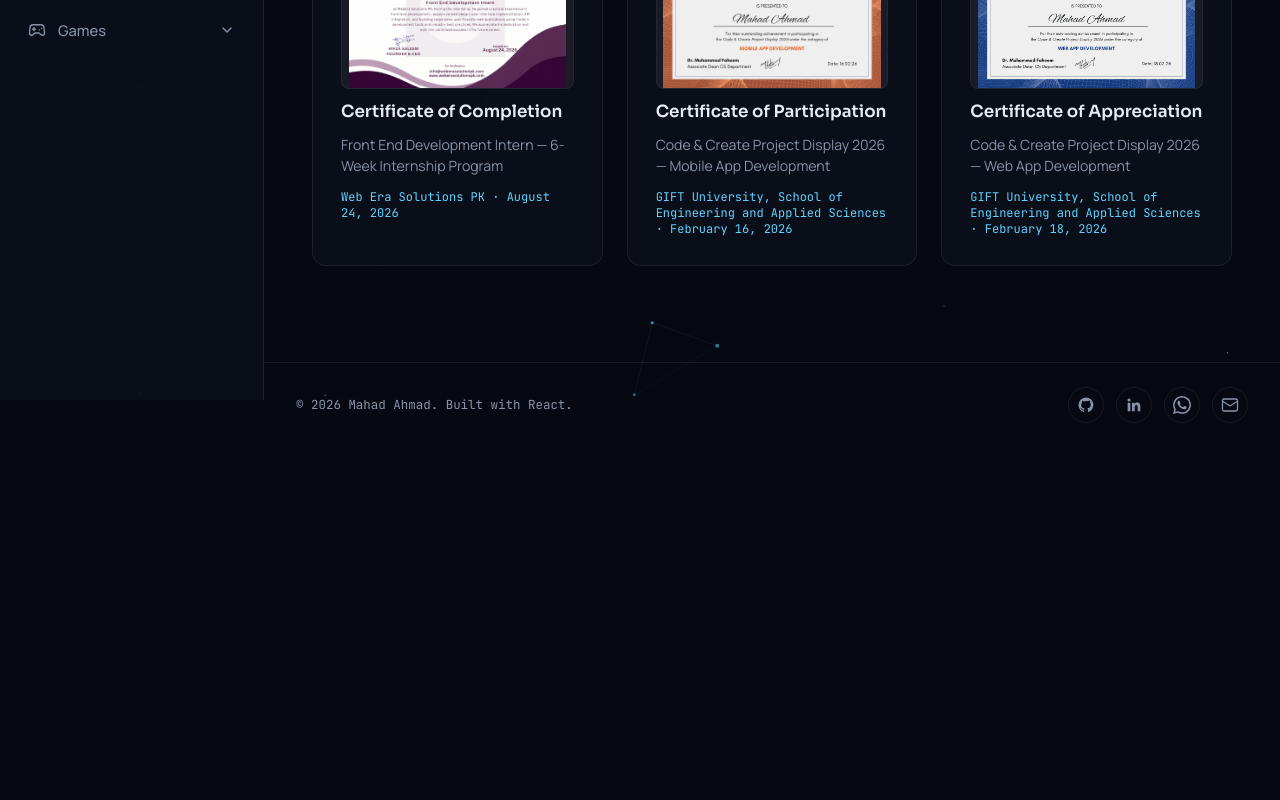
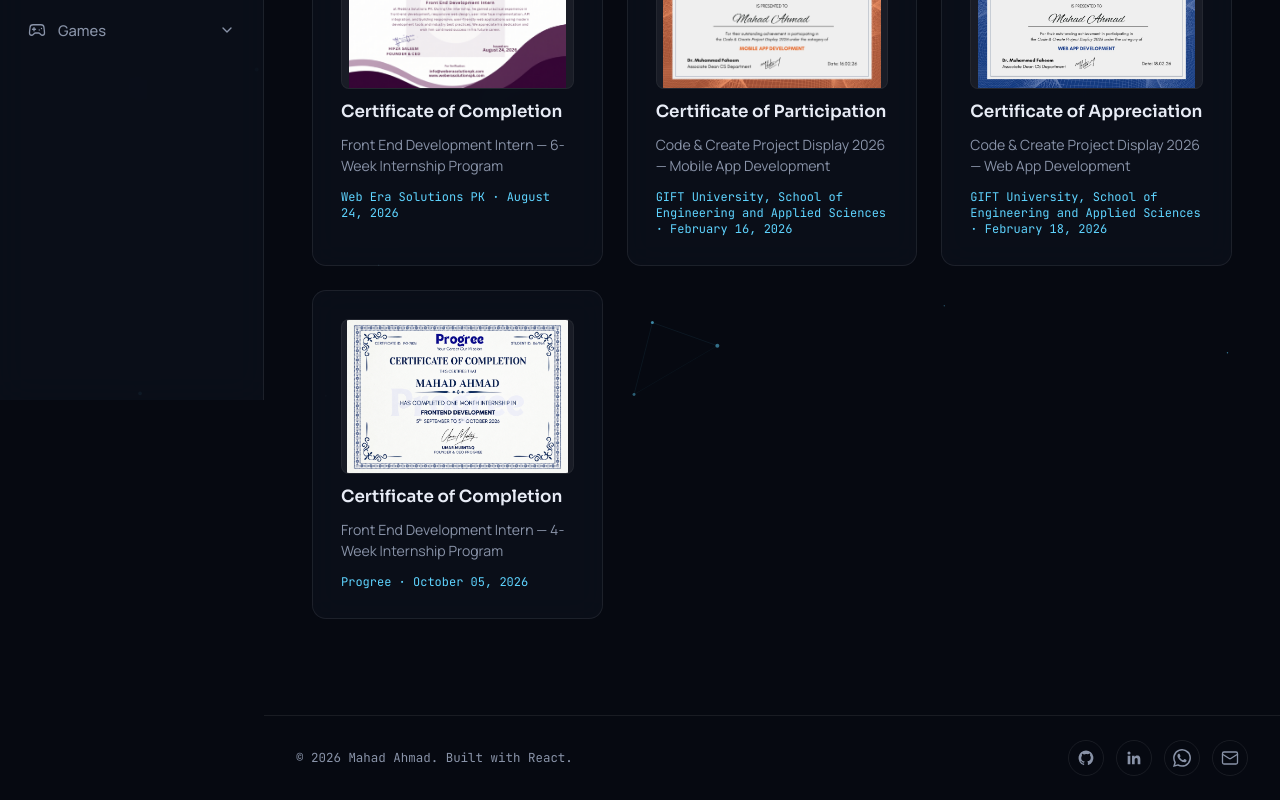
Before and after one commit to mahadahmad16/Portfolio, a React (Vite) app: page /certificates in a window 1280 px wide. Shown: the part 400-1200 px from the top of the page. Before the commit the page ends 847 px from the top, so only its background shows below. Built offline with nearby package versions, Linux system fonts and the light colour scheme.

Commit message:
Another internship

```diff
--- a/src/data/certificates.js
+++ b/src/data/certificates.js
@@ -1,7 +1,7 @@
-import internshipCertificate from "../assets/certificates/Internship Certificate.png";
+import weberainternshipCertificate from "../assets/certificates/Web Era Internship Certificate.png";
 import mobileCertificate from "../assets/certificates/Mobile Certificate.jpg";
 import webCertificate from "../assets/certificates/Web Certificate.jpeg";
-
+import progreeinternshipCertificate from "../assets/certificates/progree internship certificate.png";
 
 export const CERTIFICATES = [
   {
@@ -12,7 +12,7 @@ export const CERTIFICATES = [
     issuedBy: "Hifza Saleem, Founder & CEO",
     date: "August 24, 2026",
     certificateId: "WE-CERT-2026-255",
-    image: internshipCertificate,
+    image: weberainternshipCertificate,
   },
   {
     id: "mobile-app-development",
@@ -32,4 +32,14 @@ export const CERTIFICATES = [
     date: "February 18, 2026",
     image: webCertificate,
   },
+  {
+    id: "internship-completion",
+    title: "Certificate of Completion",
+    program: "Front End Development Intern — 4-Week Internship Program",
+    issuer: "Progree",
+    issuedBy: "Umar Mushtaq, Founder & CEO",
+    date: "October 05, 2026",
+    certificateId: "PG-7826",
+    image: progreeinternshipCertificate,
+  },
 ];
```
Also changed, not shown: src/assets/certificates/Web Era Internship Certificate.png (renamed from src/assets/certificates/Internship Certificate.png), src/assets/certificates/progree internship certificate.png (added).
